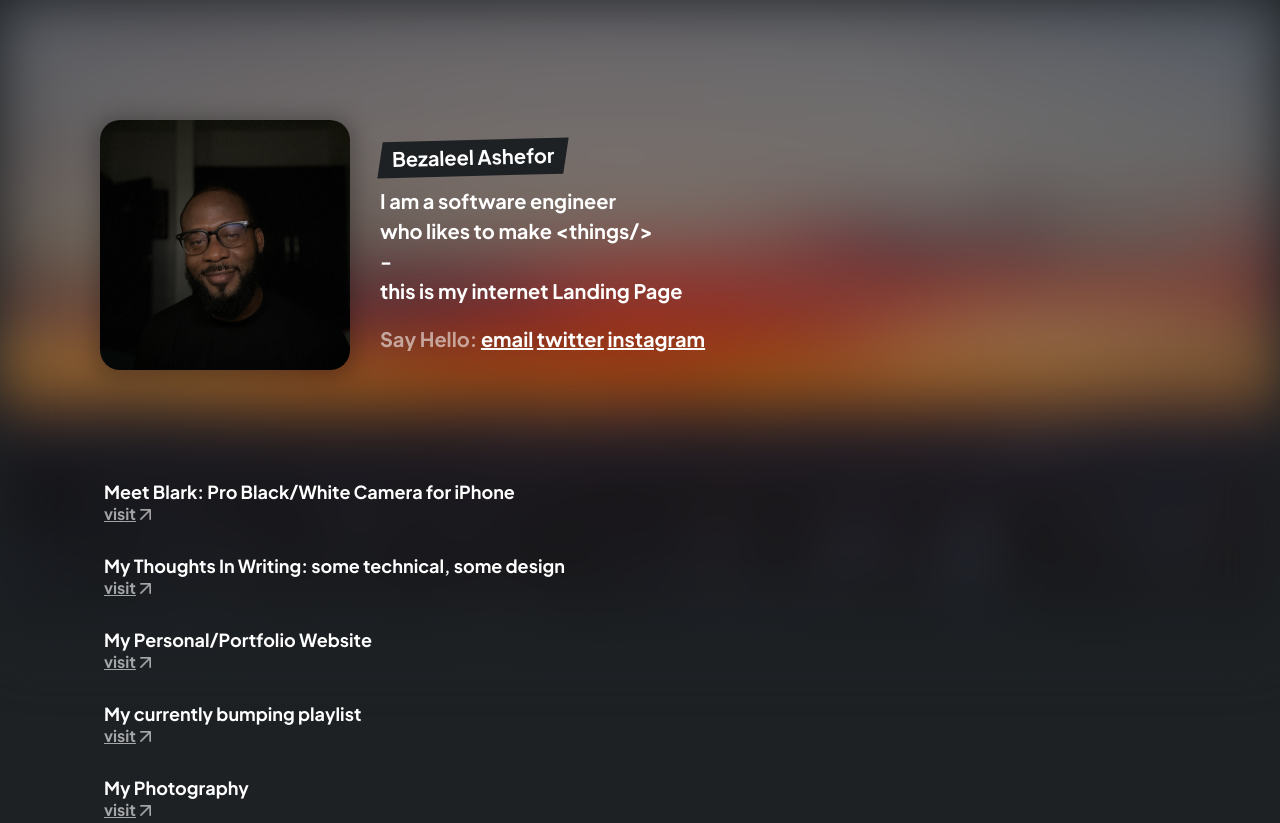
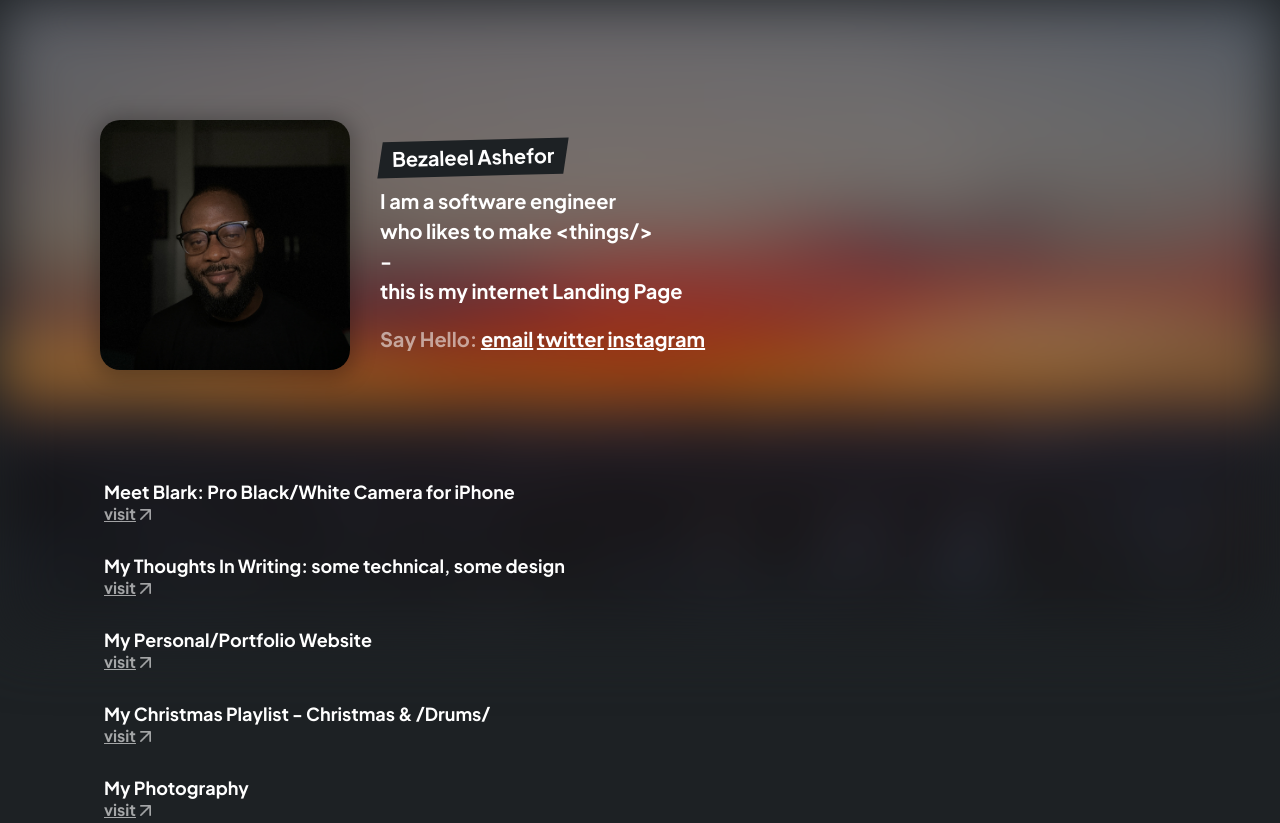
Before and after one commit to knightbenax/LandingPage, a plain HTML site: page index.html in a window 1280 px wide. Shown: the top 823 px of the page. Drawn offline with Linux system fonts and the light colour scheme.

Commit message:
Add Christmas Playlist

```diff
--- a/index.html
+++ b/index.html
@@ -112,8 +112,12 @@
         <span class="link-header">Software deals this Holiday. Merry Christmas!</span>
         <span class="link-visit">visit<img src="assets/arrow-right.png"></span>
       </a> -->
-      <a class="link" href="https://open.spotify.com/playlist/3pyoes6LN3UDmzoIXFjZVU?si=cec7eea27cb844b0">
+      <!-- <a class="link" href="https://open.spotify.com/playlist/3pyoes6LN3UDmzoIXFjZVU?si=cec7eea27cb844b0">
         <span class="link-header">My currently bumping playlist</span>
+        <span class="link-visit">visit<img src="assets/arrow-right.png"></span>
+      </a> -->
+      <a class="link" href="https://open.spotify.com/playlist/5PMH9d6zr4HbBNCSuyU55F?si=74002be1e9e1423b">
+        <span class="link-header">My Christmas Playlist - Christmas & /Drums/</span>
         <span class="link-visit">visit<img src="assets/arrow-right.png"></span>
       </a>
       <a class="link" href="https://glass.photo/knightbenax">
```
Also changed, not shown: 2 other files.
